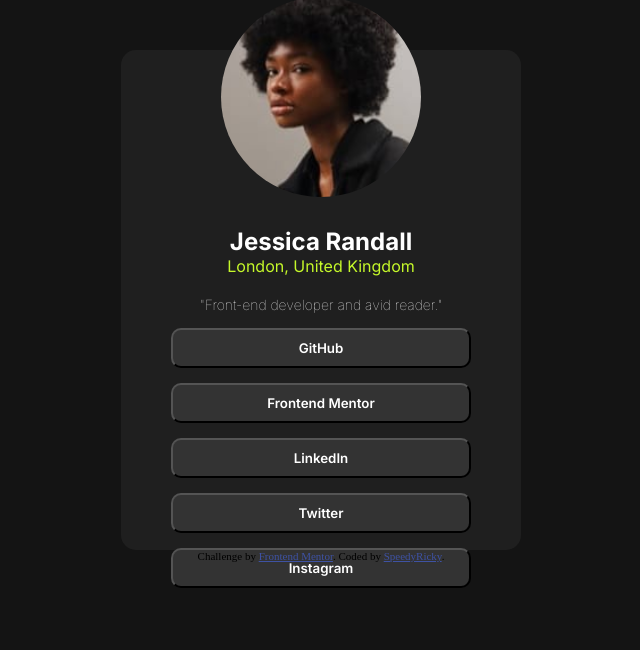
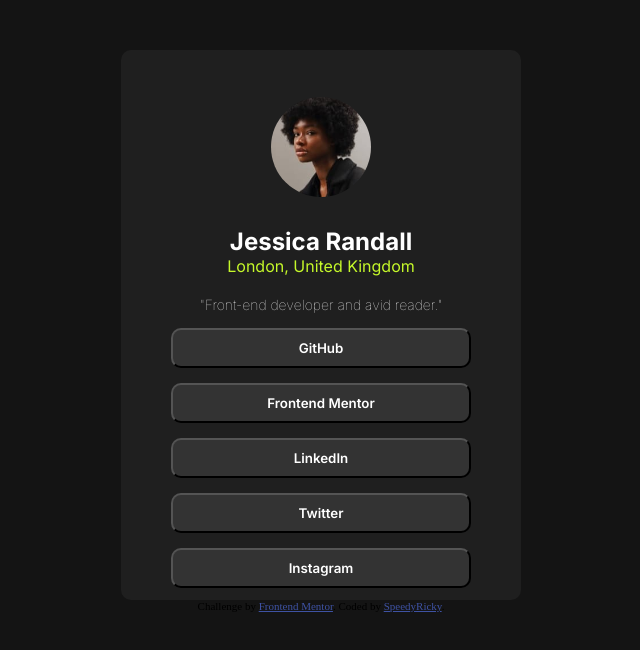
Before and after one commit to SpeedyRicky/social-links-profile-main, a plain HTML site: page index.html in a window 1280 px wide. Shown: the whole page, without its empty margins (319-959 px from the left). Drawn offline with Linux system fonts and the light colour scheme.

Commit message:
third commit

```diff
--- a/index.css
+++ b/index.css
@@ -21,16 +21,17 @@
     flex-direction: column;
     align-items: center;
     justify-content: center;
-    height: 500px;
+    height: 550px;
     width: 400px;
-    border-radius: 15px;
+    border-radius: 10px;
 }
 
 img {
-    border-radius: 10000px;
-    width: 200px;
-    height: 300px;
+    border-radius: 100000000000000000000000000000000000000000000000px;
+    width: 100px;
+    height: 150px;
     margin-bottom: 30px;
+    margin-top: 50px;
 }
 
 .name {
```
